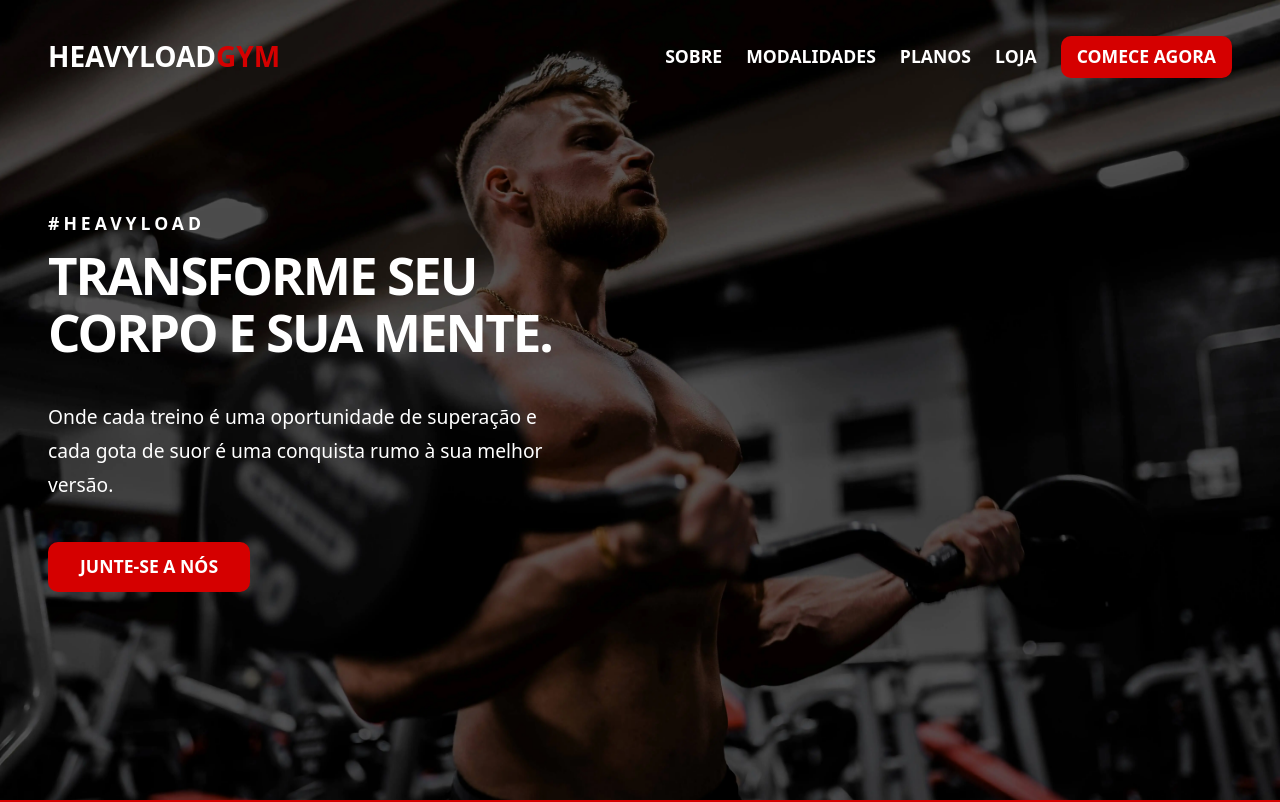
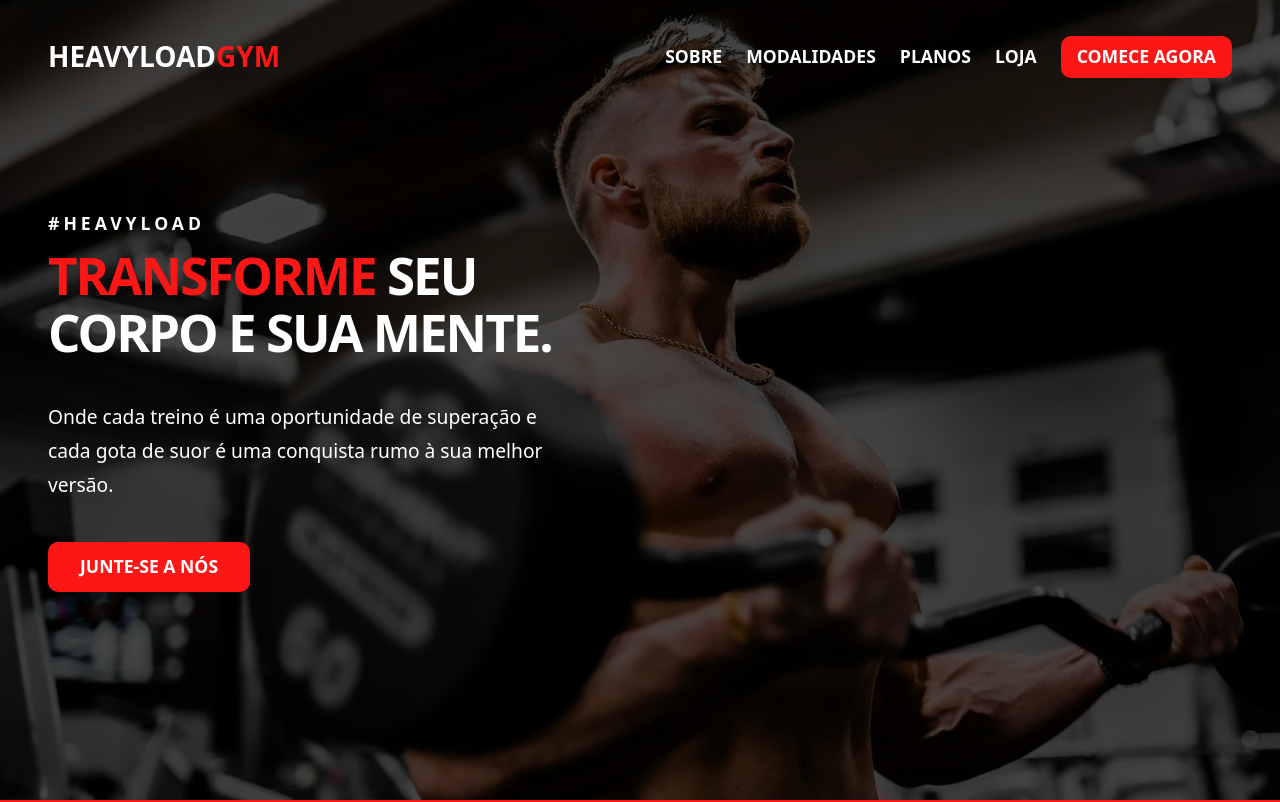
Before and after one commit to SnayderRodrigues/heavyload-gym, a plain HTML site: page index.html in a window 1280 px wide. Shown: the top 802 px of the page. Drawn offline with Linux system fonts and the light colour scheme.

Commit message:
update: hero section background image and page accent color

```diff
--- a/index.html
+++ b/index.html
@@ -79,7 +79,7 @@
         <div class="wrapper hero__wrapper">
           <div class="hero__headline-wrapper">
             <p>#heavyload</p>
-            <h1 class="hero__headline">Transforme seu corpo e sua mente.</h1>
+            <h1 class="hero__headline"><span>Transforme</span> seu corpo e sua mente.</h1>
             <p class="hero__headline-description">
               Onde cada treino é uma oportunidade de superação e cada gota de suor é uma conquista rumo à sua melhor
               versão.
--- a/scss/components/_hero.scss
+++ b/scss/components/_hero.scss
@@ -5,13 +5,9 @@
   align-items: center;
   justify-content: center;
   height: 100svh;
-  //background-color: var(--bg);
+  background-color: transparent;
   padding: 120px 0;
   position: relative;
-  background-image: url(/assets/images/gym-bg-darken.webp);
-  background-position: center 35%;
-  background-repeat: no-repeat;
-  background-size: cover;
 
   @include u.breakpoint-down(small2) {
     align-items: flex-end;
@@ -42,7 +38,6 @@
     }
   }
   &__headline {
-    // color: var(--color-white);
     letter-spacing: -2px;
     margin-bottom: clamp(
       1.5rem,
@@ -126,3 +121,18 @@
     transition: all 200ms linear;
   }
 }
+
+.hero::after {
+  content: "";
+  background-image: url(/assets/images/anastase-maragos-7kEpUPB8vNk-unsplash.webp);
+  background-position: center 35%;
+  background-repeat: no-repeat;
+  background-size: cover;
+  position: absolute;
+  top: 0;
+  left: 0;
+  width: 100%;
+  height: 100%;
+  filter: brightness(30%) saturate(110%);
+  z-index: -1;
+}
--- a/scss/global/_colors.scss
+++ b/scss/global/_colors.scss
@@ -1,6 +1,7 @@
 :root {
   --yellow: #fff7e5;
-  --red: #d50000;
+  // --red: #d50000;
+  --red: #fd1616;
   --green: #25d366;
   --white: #ffffff;
   --gray: #f3f3f3;
```
Also changed, not shown: assets/images/anastase-maragos-7kEpUPB8vNk-unsplash.webp (added), dist/style.css, 1 other file.
